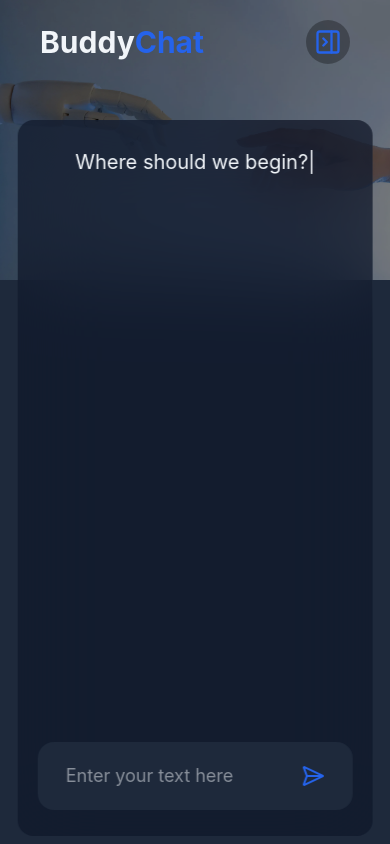
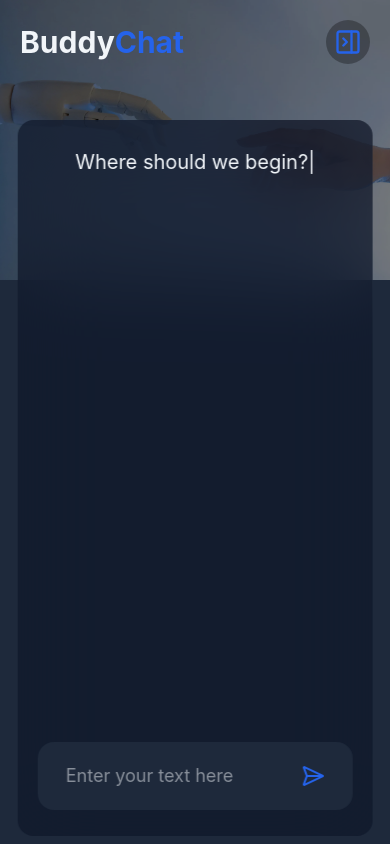
Before and after one commit to MuhammadAunR/Buddy-Chat, a React (Vite) app: page / in a window 390 px wide. Built offline with nearby package versions, Linux system fonts and the light colour scheme; some icons are missing.

Commit message:
fix: navbar for smmaller screen

```diff
--- a/src/components/Navbar.jsx
+++ b/src/components/Navbar.jsx
@@ -6,7 +6,7 @@ const Navbar = () => {
 
     const { handleSidebar } = useContext(ContextProvider)
     return (
-        <nav className='flex items-center justify-between py-5 px-10 text-(--color-text) fixed z-30 w-full max-w-400 left-1/2 -translate-x-1/2'>
+        <nav className='flex items-center justify-between py-5 px-5 md:px-10 text-(--color-text) fixed z-30 w-full max-w-400 left-1/2 -translate-x-1/2'>
             <h1 className='font-bold text-3xl flex items-center gap-1'>
                 <span>Buddy<span className='text-(--color-comp)'>Chat</span></span>
                 <span>
--- a/src/pages/Home.jsx
+++ b/src/pages/Home.jsx
@@ -1,7 +1,7 @@
 import heroSectionImage from '../assets/hero-section.webp'
 import { Copy, Loader, SendHorizontal } from 'lucide-react'
 import { useContext, useEffect, useState } from 'react'
-import { sendMessage } from '../services/gemini'
+import { sendMessage } from '../services/groq'
 import Markdown from 'react-markdown'
 import Sidebar from '../components/Sidebar'
 import { ContextProvider } from '../components/ContextWrapper'
```
Also changed, not shown: src/assets/pexels-agk42-2599244.jpg (deleted), src/services/groq.jsx (renamed from src/services/gemini.jsx), 1 other file (tests, documents, lock files or other folders).
